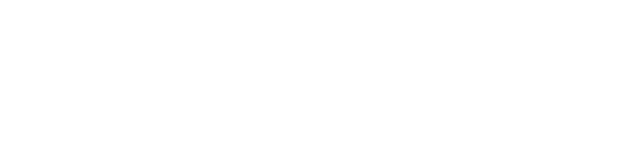
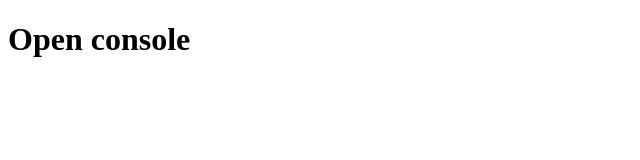
Before and after one commit to Foxlancerr/micro-frontend-project, a website: page container/public/index.html in a window 1280 px wide. Shown: the whole page, without its empty margins (0-640 px from the left). Drawn offline with Linux system fonts and the light colour scheme.

Commit message:
microfrontend project is done

```diff
--- a/container/public/index.html
+++ b/container/public/index.html
@@ -6,6 +6,6 @@
     <title>Container</title>
 </head>
 <body>
-    <div id="container"></div>
+    <h1>Open console</h1>
 </body>
 </html>
```
Also changed, not shown: product/public/index.html (+1 -1 lines), container/src/bootstrap.js (line endings or trailing spaces), product/dist/main.js (deleted).
